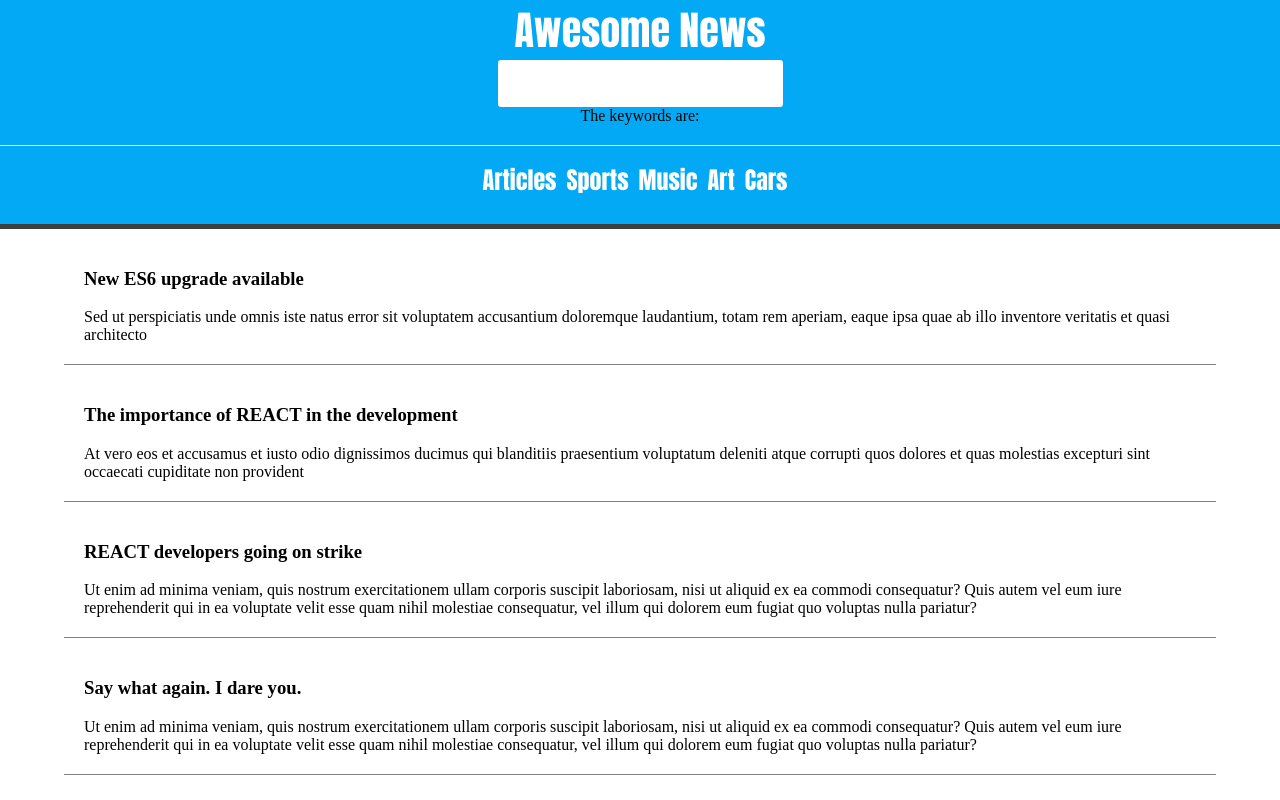
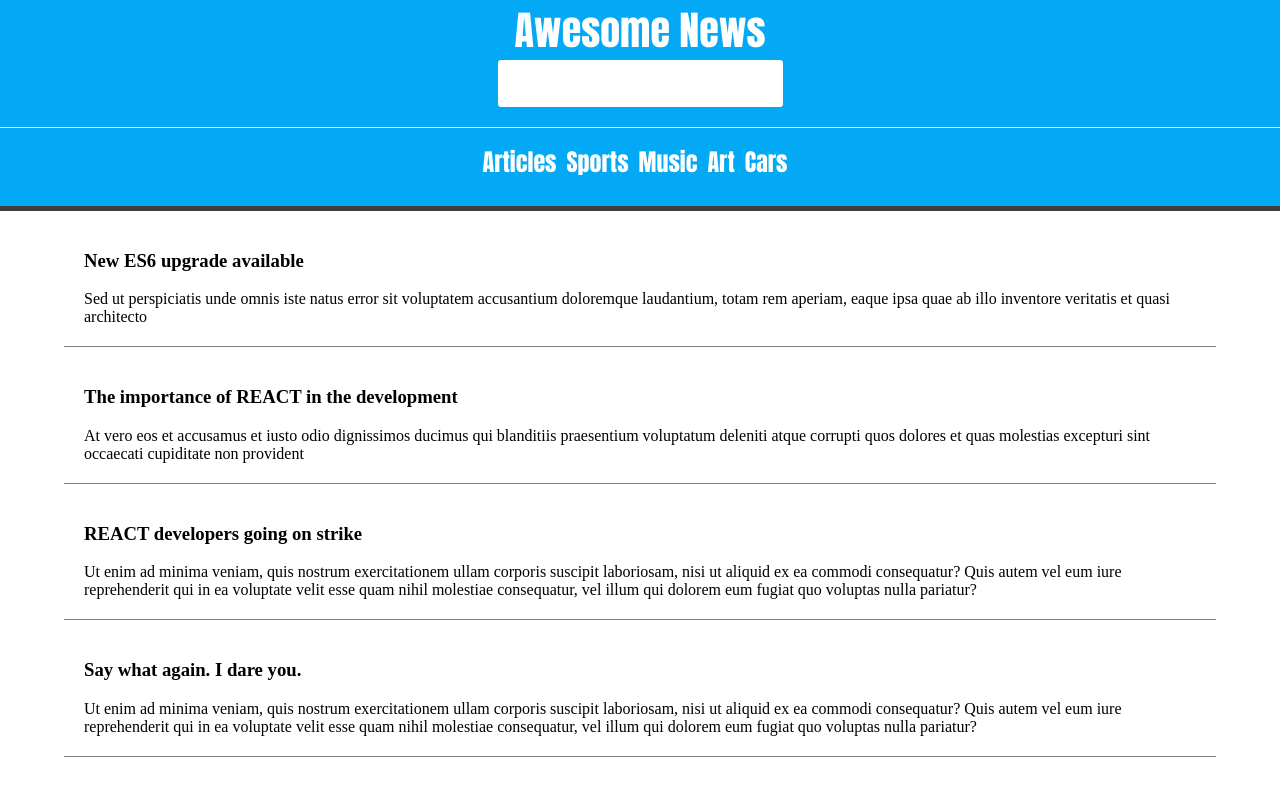
Before and after one commit to neu-msinha/React19-Practice, a React (Vite) app in the folder basic/: page / in a window 1280 px wide. Built offline with nearby package versions, Linux system fonts and the light colour scheme.

Commit message:
Adding filter functionality

```diff
--- a/basic/src/components/header/header.jsx
+++ b/basic/src/components/header/header.jsx
@@ -4,8 +4,6 @@ import { useState } from 'react';
 const Header = (props) => {
 
     const[active, setActive] = useState('active');
-
-    const [keywords, setKeywords] = useState('');
 
     // synthetic events in react (onChange, onClick, etc.)
 
@@ -21,7 +19,6 @@ const Header = (props) => {
         Awesome News
         </div>
         <input onChange={props.getKeywords}/>
-        The keywords are: {keywords}
         <Navigation />
     </header>
    )
--- a/basic/src/main.jsx
+++ b/basic/src/main.jsx
@@ -12,7 +12,13 @@ const App = () => {
   let [news, setNews] = useState(newsData);
 
   const getKeywords = (event) => {
-    console.log(event.target.value);
+    let keywords = event.target.value;
+
+    let filteredNews = newsData.filter(item => {
+      return item.title.toLowerCase().includes(keywords.toLowerCase()) ||
+             item.feed.toLowerCase().includes(keywords.toLowerCase());
+    });
+    setNews(filteredNews);
   };
 
   return (
```
